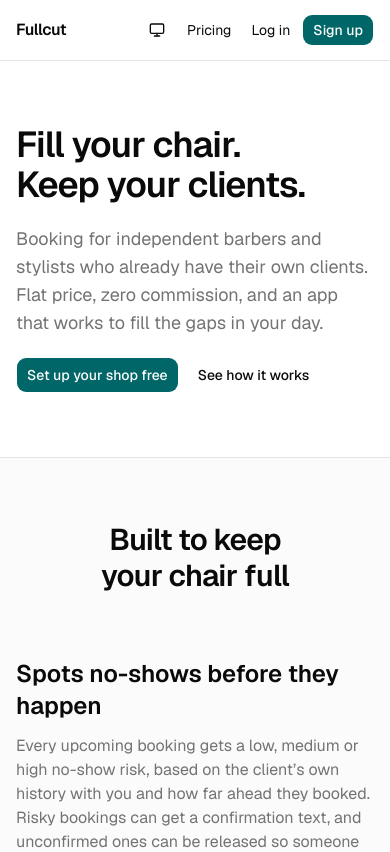
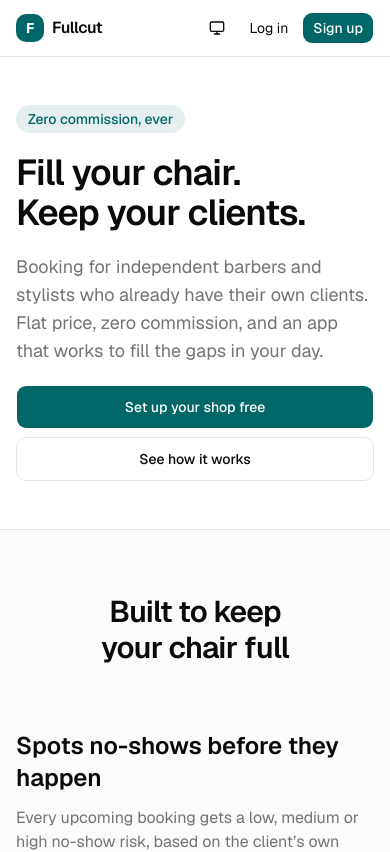
Before and after one commit to ousmanebarry/fullcut, a Next.js app in the folder apps/web/: page / in a window 390 px wide. Shown: the top 852 px of the page. Built offline with nearby package versions, Linux system fonts and the light colour scheme; no server answers.

Commit message:
feat(web): landing, auth and onboarding polish for phones
Sticky landing header with logo, teal accents and full-width CTAs; centred auth card; onboarding progress bar with pinned Back and Next.

```diff
--- a/apps/web/app/(auth)/layout.tsx
+++ b/apps/web/app/(auth)/layout.tsx
@@ -1,12 +1,12 @@
-import Link from 'next/link';
+import { Logo } from '@/components/brand/logo';
 
 export default function AuthLayout({ children }: { children: React.ReactNode }) {
 	return (
-		<main className="mx-auto flex w-full max-w-sm flex-1 flex-col justify-center gap-6 px-4 py-10">
-			<Link href="/" className="text-lg font-semibold tracking-tight">
-				Fullcut
-			</Link>
-			{children}
+		<main className="flex flex-1 flex-col items-center px-4 pt-[calc(2.5rem+env(safe-area-inset-top))] pb-10 sm:justify-center sm:bg-muted/40">
+			<div className="grid w-full max-w-sm gap-8 sm:max-w-md sm:rounded-2xl sm:border sm:bg-card sm:p-8 sm:shadow-sm">
+				<Logo className="text-lg" />
+				<div className="grid gap-6">{children}</div>
+			</div>
 		</main>
 	);
 }
--- a/apps/web/app/(auth)/login/login-form.tsx
+++ b/apps/web/app/(auth)/login/login-form.tsx
@@ -43,7 +43,9 @@ export function LoginForm() {
 				required
 				error={errors?.password}
 			/>
-			<SubmitButton pendingLabel="Signing in…">Sign in</SubmitButton>
+			<SubmitButton pendingLabel="Signing in…" className="h-11">
+				Sign in
+			</SubmitButton>
 			<p className="text-sm text-muted-foreground">
 				New to Fullcut?{' '}
 				<Link href="/signup" className="font-medium text-foreground underline underline-offset-4">
--- a/apps/web/app/(auth)/signup/signup-form.tsx
+++ b/apps/web/app/(auth)/signup/signup-form.tsx
@@ -49,7 +49,9 @@ export function SignupForm() {
 				hint="At least 8 characters."
 				error={errors?.password}
 			/>
-			<SubmitButton pendingLabel="Creating account…">Create account</SubmitButton>
+			<SubmitButton pendingLabel="Creating account…" className="h-11">
+				Create account
+			</SubmitButton>
 			<p className="text-sm text-muted-foreground">
 				Already have an account?{' '}
 				<Link href="/login" className="font-medium text-foreground underline underline-offset-4">
--- a/apps/web/app/onboarding/page.tsx
+++ b/apps/web/app/onboarding/page.tsx
@@ -1,6 +1,7 @@
 import type { Metadata } from 'next';
 import { redirect } from 'next/navigation';
 import { Suspense } from 'react';
+import { Logo } from '@/components/brand/logo';
 import { FormSkeleton } from '@/components/skeletons';
 import { getCurrentShop, requireUser } from '@/lib/auth/session';
 import { timeZoneOptions } from '@/lib/shop/timezones';
@@ -10,10 +11,10 @@ export const metadata: Metadata = { title: 'Set up your shop' };
 
 export default function OnboardingPage() {
 	return (
-		<main className="mx-auto flex w-full max-w-xl flex-1 flex-col gap-6 px-4 py-8">
-			<div className="grid gap-1">
-				<p className="text-sm font-semibold tracking-tight">Fullcut</p>
-				<h1 className="text-2xl font-semibold">Set up your shop</h1>
+		<main className="mx-auto flex w-full max-w-xl flex-1 flex-col gap-6 px-4 pt-[calc(2rem+env(safe-area-inset-top))] pb-8 md:my-10 md:flex-none md:rounded-2xl md:border md:bg-card md:p-8 md:shadow-sm">
+			<div className="grid gap-4">
+				<Logo />
+				<h1 className="text-2xl font-semibold tracking-tight">Set up your shop</h1>
 			</div>
 			<Suspense fallback={<FormSkeleton />}>
 				<OnboardingGate />
--- a/apps/web/app/page.tsx
+++ b/apps/web/app/page.tsx
@@ -8,6 +8,7 @@ import {
 import type { Metadata } from 'next';
 import Image from 'next/image';
 import Link from 'next/link';
+import { Logo } from '@/components/brand/logo';
 import { DemoEntry } from '@/components/demo/demo-entry';
 import { ThemeToggle } from '@/components/theme/theme-toggle';
 import { buttonVariants } from '@/components/ui/button';
@@ -82,17 +83,18 @@ export default function Home() {
 	const demoShopSlug = getDemoShopSlug();
 	return (
 		<div className="flex flex-1 flex-col">
-			<header className="border-b">
-				<div className="mx-auto flex w-full max-w-6xl items-center gap-4 px-4 py-3">
-					<Link href="/" className="font-semibold tracking-tight">
-						Fullcut
-					</Link>
+			<header className="sticky top-0 z-30 border-b bg-background/90 pt-safe backdrop-blur supports-backdrop-filter:bg-background/75">
+				<div className="mx-auto flex h-14 w-full max-w-6xl items-center gap-2 px-4">
+					<Logo />
 					<nav aria-label="Main" className="ml-auto flex items-center gap-1">
 						<ThemeToggle />
-						<Link href="#pricing" className="rounded-md px-2 py-1.5 text-sm hover:bg-accent">
+						<Link
+							href="#pricing"
+							className="hidden rounded-md px-2.5 py-1.5 text-sm hover:bg-accent sm:block"
+						>
 							Pricing
 						</Link>
-						<Link href="/login" className="rounded-md px-2 py-1.5 text-sm hover:bg-accent">
+						<Link href="/login" className="rounded-md px-2.5 py-1.5 text-sm hover:bg-accent">
 							Log in
 						</Link>
 						<Link href="/signup" className={buttonVariants()}>
@@ -105,23 +107,29 @@ export default function Home() {
 			<main className="flex-1">
 				<section
 					className={cn(
-						'mx-auto grid w-full max-w-6xl gap-8 px-4 py-16 md:items-center md:py-24',
+						'mx-auto grid w-full max-w-6xl gap-10 px-4 py-12 md:items-center md:py-24',
 						demoShopSlug && 'md:grid-cols-[1.2fr_1fr]',
 					)}
 				>
 					<div className="grid gap-5">
-						<h1 className="font-heading text-4xl font-semibold tracking-tight text-balance md:text-5xl">
+						<p className="w-fit rounded-full bg-primary/10 px-3 py-1 text-sm font-medium text-primary">
+							Zero commission, ever
+						</p>
+						<h1 className="font-heading text-4xl font-semibold tracking-tight text-balance md:text-6xl">
 							Fill your chair. Keep your clients.
 						</h1>
 						<p className="text-lg text-pretty text-muted-foreground">
 							Booking for independent barbers and stylists who already have their own clients. Flat
 							price, zero commission, and an app that works to fill the gaps in your day.
 						</p>
-						<div className="flex flex-wrap gap-2">
-							<Link href="/signup" className={buttonVariants({ size: 'lg' })}>
+						<div className="grid gap-2 sm:flex sm:flex-wrap">
+							<Link href="/signup" className={cn(buttonVariants({ size: 'lg' }), 'h-11 px-5')}>
 								Set up your shop free
 							</Link>
-							<Link href="#features" className={buttonVariants({ variant: 'outline', size: 'lg' })}>
+							<Link
+								href="#features"
+								className={cn(buttonVariants({ variant: 'outline', size: 'lg' }), 'h-11 px-5')}
+							>
 								See how it works
 							</Link>
 						</div>
@@ -181,7 +189,9 @@ export default function Home() {
 					<ul className="grid gap-6 sm:grid-cols-2 lg:grid-cols-4">
 						{BASICS.map(({ icon: Icon, title, body }) => (
 							<li key={title} className="grid content-start gap-2">
-								<Icon aria-hidden="true" className="size-5" />
+								<span className="flex size-10 items-center justify-center rounded-xl bg-primary/10 text-primary">
+									<Icon aria-hidden="true" className="size-5" />
+								</span>
 								<h3 className="font-medium">{title}</h3>
 								<p className="text-sm text-muted-foreground">{body}</p>
 							</li>
@@ -206,13 +216,13 @@ export default function Home() {
 								'Export everything and leave whenever you want',
 							].map((line) => (
 								<li key={line} className="flex items-center gap-2">
-									<ShieldCheckIcon aria-hidden="true" className="size-4 shrink-0" />
+									<ShieldCheckIcon aria-hidden="true" className="size-4 shrink-0 text-primary" />
 									{line}
 								</li>
 							))}
 						</ul>
-						<div>
-							<Link href="/signup" className={buttonVariants({ size: 'lg' })}>
+						<div className="grid sm:block">
+							<Link href="/signup" className={cn(buttonVariants({ size: 'lg' }), 'h-11 px-5')}>
 								Set up your shop free
 							</Link>
 						</div>
@@ -235,7 +245,7 @@ export default function Home() {
 
 			<footer className="border-t">
 				<div className="mx-auto flex w-full max-w-6xl flex-wrap items-center gap-4 px-4 py-6 text-sm text-muted-foreground">
-					<span>Fullcut</span>
+					<Logo className="text-foreground" />
 					<Link href="/login" className="hover:underline">
 						Log in
 					</Link>
--- a/apps/web/components/demo/demo-entry.tsx
+++ b/apps/web/components/demo/demo-entry.tsx
@@ -12,8 +12,11 @@ export function DemoEntry({ shopSlug }: { shopSlug: string }) {
 	const [state, action] = useActionState(signInAsDemo, idleState);
 
 	return (
-		<section aria-labelledby="demo-heading" className="grid gap-3 rounded-lg border p-4">
-			<h2 id="demo-heading" className="font-medium">
+		<section
+			aria-labelledby="demo-heading"
+			className="grid gap-3 rounded-2xl border bg-card p-5 shadow-sm md:p-6"
+		>
+			<h2 id="demo-heading" className="text-lg font-semibold tracking-tight">
 				Try it without signing up
 			</h2>
 			<p className="text-sm text-muted-foreground">
@@ -21,7 +24,7 @@ export function DemoEntry({ shopSlug }: { shopSlug: string }) {
 				night.
 			</p>
 			<FormError message={state.status === 'error' ? state.message : undefined} />
-			<form action={action} className="flex flex-wrap gap-2">
+			<form action={action} className="grid gap-2 sm:flex sm:flex-wrap">
 				<SubmitButton pendingLabel="Opening the demo…">Open the demo dashboard</SubmitButton>
 				<Link href={`/${shopSlug}`} className={buttonVariants({ variant: 'outline', size: 'lg' })}>
 					See a booking page
```
Also changed, not shown: apps/web/app/onboarding/wizard.tsx (+18 -13 lines).
